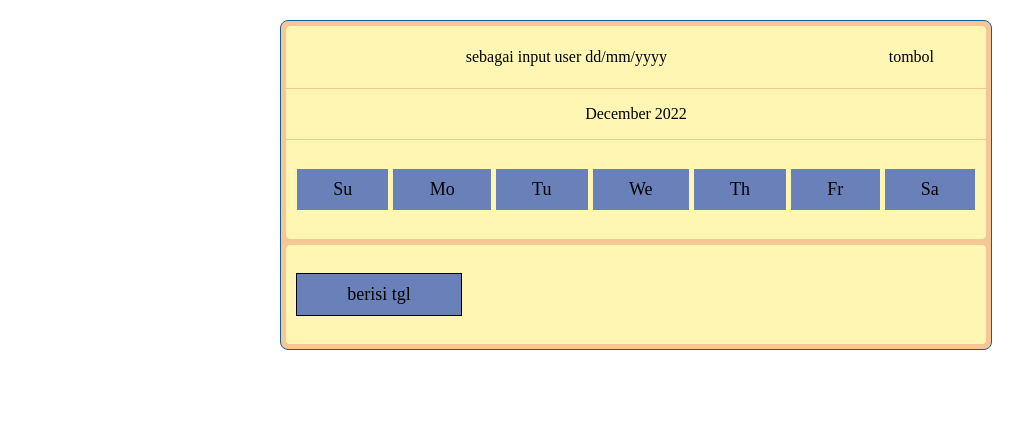
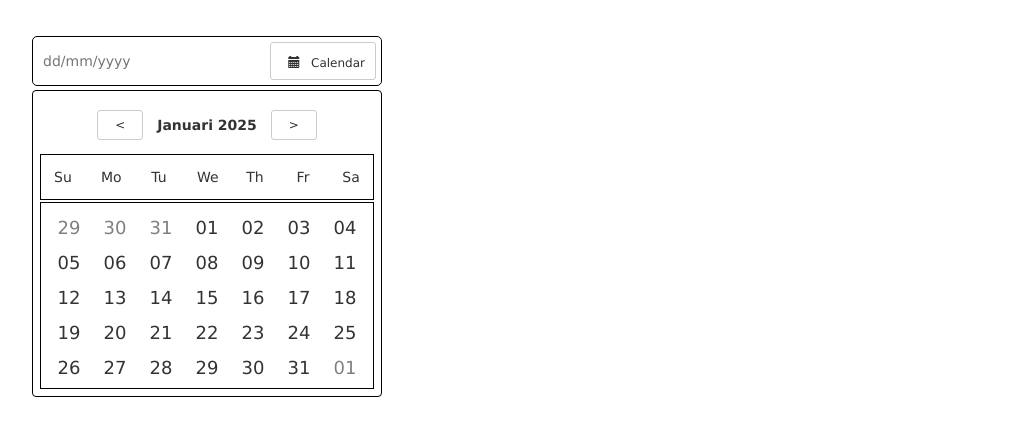
Before and after one commit to dinarpriatama/front_end_project, a plain HTML site: page 06 Datepicker UI/index.html in a window 1280 px wide. Shown: the whole page, without its empty margins (4-1027 px from the left). Drawn offline with nearby package versions, Linux system fonts and the light colour scheme.

Commit message:
HTML dan CSS Datepicker UI

```diff
--- a/06 Datepicker UI/index.html
+++ b/06 Datepicker UI/index.html
@@ -5,29 +5,76 @@
     <meta name="viewport" content="width=device-width, initial-scale=1.0">
     <title>Date-Picker-UI</title>
     <link href="./style.css" rel="stylesheet">
+    <link rel="stylesheet" href="https://maxcdn.bootstrapcdn.com/bootstrap/3.3.7/css/bootstrap.min.css">
 </head>
 <body>
     <main>
         <div class="container"> <!--Sebagai container datepicker UI-->
             <div class="header"> <!--Sebagai Header-->
-                <p>sebagai input user dd/mm/yyyy</p>
-                <p>tombol</p>
+                <input type="text" placeholder="dd/mm/yyyy" aria-label="Input date">
+                <button type="button" class="btn btn-default btn-sm">
+                    <span class="glyphicon glyphicon-calendar"></span> Calendar
+                </button>
             </div>
 
-            <div class="month-year"> <!--Slide yg berisi bulan-tahun-->
-                <p>December 2022</p>
-            </div>
-            <div class="days-name"> <!--Berisi nama2 hari-->
-                <p>Su</p>
-                <p>Mo</p>
-                <p>Tu</p>
-                <p>We</p>
-                <p>Th</p>
-                <p>Fr</p>
-                <p>Sa</p>
-            </div>
-            <div class="container-date"> <!--berisi kotak2 tanggal-->
-                <p>berisi tgl</p>
+            <div class="kalender">
+                <div class="month-year"> <!--Slide yg berisi bulan-tahun-->
+                    <button type="button" class="btn btn-default btn-sm">
+                        <span>&lt;</span>
+                    </button>
+                    <span>
+                        <strong>Januari 2025</strong>
+                    </span>
+                    <button type="button" class="btn btn-default btn-sm">
+                        <span>&gt;</span>
+                    </button>
+                </div>
+                <div class="days-name"> <!--Berisi nama2 hari-->
+                    <span>Su</span>
+                    <span>Mo</span>
+                    <span>Tu</span>
+                    <span>We</span>
+                    <span>Th</span>
+                    <span>Fr</span>
+                    <span>Sa</span>
+                </div>
+                <div class="container-date"> <!--berisi kotak2 tanggal-->
+                    <p style="color: gray;">29</p>
+                    <p style="color: gray;">30</p>
+                    <p style="color: gray;">31</p>
+                    <p>01</p>
+                    <p>02</p>
+                    <p>03</p>
+                    <p>04</p>
+                    <p>05</p>
+                    <p>06</p>
+                    <p>07</p>
+                    <p>08</p>
+                    <p>09</p>
+                    <p>10</p>
+                    <p>11</p>
+                    <p>12</p>
+                    <p>13</p>
+                    <p>14</p>
+                    <p>15</p>
+                    <p>16</p>
+                    <p>17</p>
+                    <p>18</p>
+                    <p>19</p>
+                    <p>20</p>
+                    <p>21</p>
+                    <p>22</p>
+                    <p>23</p>
+                    <p>24</p>
+                    <p>25</p>
+                    <p>26</p>
+                    <p>27</p>
+                    <p>28</p>
+                    <p>29</p>
+                    <p>30</p>
+                    <p>31</p>
+                    <p style="color: gray;">01</p>
+                </div>
             </div>
         </div>
     </main>
--- a/06 Datepicker UI/style.css
+++ b/06 Datepicker UI/style.css
@@ -1,103 +1,77 @@
-.container {
-    display:grid;
-    grid-template-areas:
-        "header"
-        "month-year"
-        "days-name"
-        "container-date";
-    grid-template-rows: repeat(4, auto);
-    gap: 1px;
-    background-color: #F6C794;
+* {
+    box-sizing: border-box;
     padding: 5px;
-    width: 700px;
-    height: auto;
-    margin: 20px auto;
-    align-content: start;
-    border: 1px solid #155E95;
-    border-radius: 8px;
+    margin: 2px;
+    font-family: 'Lucida Sans', 'Lucida Sans Regular', 'Lucida Grande', 'Lucida Sans Unicode', Geneva, Verdana, sans-serif;
 }
 
-.container > div {
-    background-color: #FFF6B3;
+.container {
+    position: relative;
+    display: inline-block;
+    margin: 10px;
+    box-sizing: border-box;
 }
 
-.container > div.header {
-    grid-area: header;
+.header {
+    display: flex;
+    align-items: center;
+    border: 1px solid black;
+    border-radius: 5px;
+    padding: 5px;
+    width: 350px;
+}
+
+.header > input {
+    border: none;
+    outline: none;
+    flex-grow: 1;
+    padding: 5px;
+}
+
+.kalender {
+    position: absolute;
+    border: 1px solid black;
+    border-radius: 4px;
+    padding: 5px;
+    width: 350px;
+}
+
+.month-year {
+    display: flex;
+    justify-content: center;
+    align-items: center;
+    padding: 10px;
+}
+
+.days-name {
+    display: flex;
+    border: 1px solid black;
+    justify-content: space-between;
+}
+
+.days-name > span {
+    width: 30px;
     text-align: center;
 }
 
-.container > div.month-year {
-    grid-area: month-year;
-}
-
-.container > div.days-name {
-    grid-area: days-name;
-}
-
-.container > div.container-date {
-    grid-area: container-date;
-}
-
-.header {
-    display:grid;
-    grid-template-columns: 4fr 1fr;
-    height:50px;
-    gap: 2px;
-    align-items: center;
-    border: 1px solid #FFF6B3;
-    border-radius: 4px 4px 0 0;
-    padding: 5px
-}
-
-.month-year {
-    display:grid;
-    grid-template-rows: 1fr;
-    height: 50px;
-    align-items: center;
-    justify-items: center;
-}
-
-.flex-month-year {
+.container-date {
+    border: 1px solid black;
     display: flex;
-}
-
-.days-name {
-    display:grid;
-    grid-template-columns: repeat(7, auto);
-    height: auto;
-    gap: 5px;
-    padding: 10px;
-    align-content: center;
-    margin-bottom: 5px;
-    border: 1px solid #FFF6B3;
-    border-radius: 0 0 4px 4px;
-}
-
-.days-name > p {
-    border: 1px solid none;
-
-    padding: 10px;
-    background-color: #6A80B9;
-    font-size: 18px;
-    text-align: center;
-
-}
-
-.container-date {
-    display: grid;
-    grid-template-columns: repeat(7,auto);
-    grid-template-rows: auto;
-    border: 1px solid none;
-    border-radius: 4px;
-    gap: 5px;
-    padding: 10px;
-    align-content: start;
+    flex-wrap: wrap;
+    justify-content: space-between;
 }
 
 .container-date > p {
-    border: 1px solid black;
-    padding: 10px;
-    background-color: #6A80B9;
+    width: 46px;
+    height: 30px;
     text-align: center;
+    line-height: 30px;
     font-size: 18px;
+    margin-bottom: 5px;
+    cursor: pointer;
 }
+
+.container-date > p:hover {
+    background-color: bisque;
+    border-radius: 50%;
+}
```
